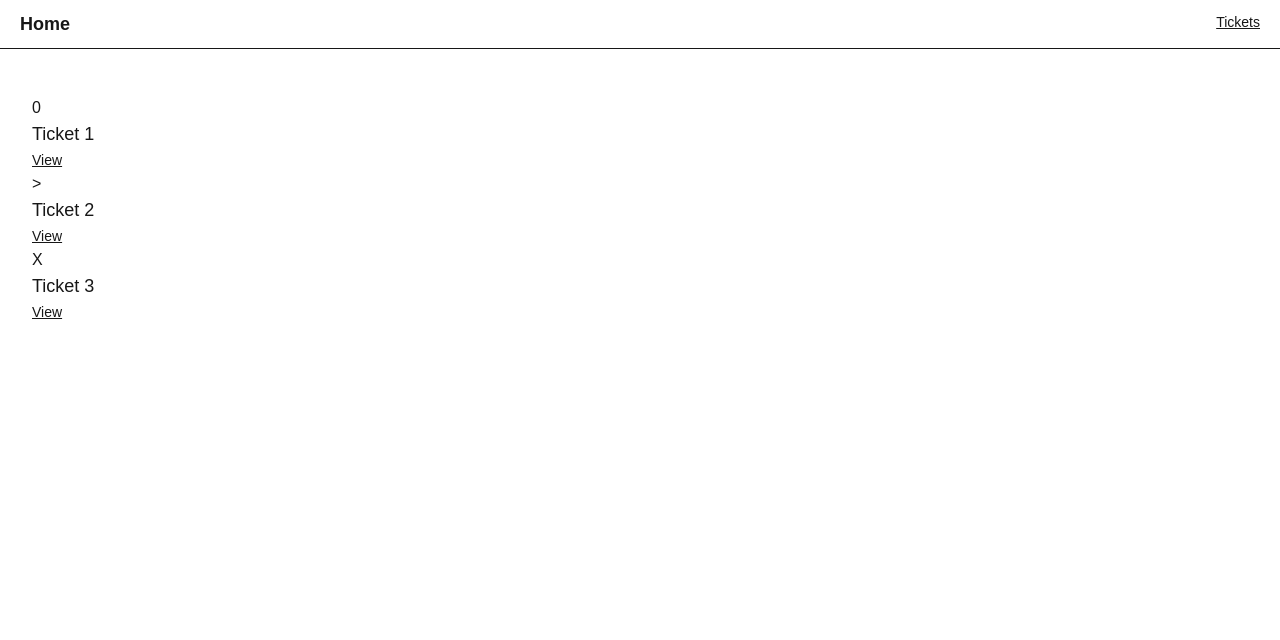
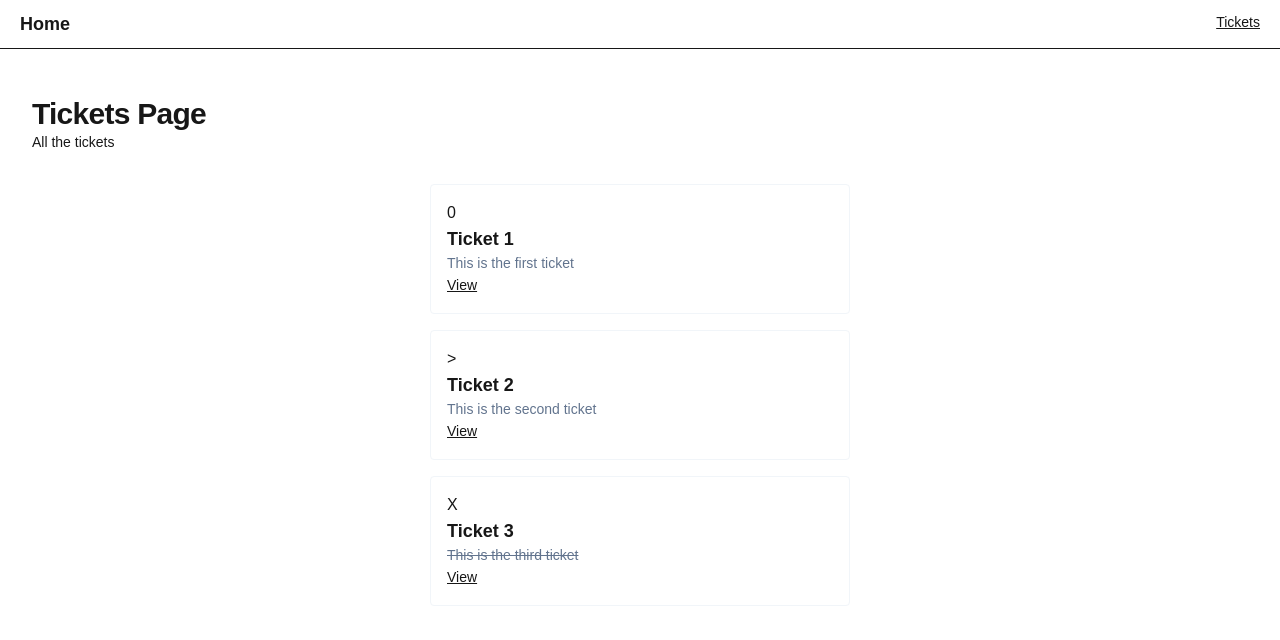
Before and after one commit to Shanto910/the-road-to-next-app, a Next.js app: page /tickets in a window 1280 px wide. Shown: the top 640 px of the page. Built offline with nearby package versions, Linux system fonts and the light colour scheme.

Commit message:
used clsx to apply conditional css classes

```diff
--- a/package.json
+++ b/package.json
@@ -11,6 +11,7 @@
 		"type": "tsc --noEmit"
 	},
 	"dependencies": {
+		"clsx": "^2.1.1",
 		"next": "15.2.1",
 		"react": "^19.0.0",
 		"react-dom": "^19.0.0"
--- a/src/app/page.tsx
+++ b/src/app/page.tsx
@@ -3,11 +3,16 @@
 
 const HomePage = () => {
 	return (
-		<div>
-			<h1 className="text-lg">Home Page</h1>
-			<Link href={ticketsPath()} className="underline">
-				Tickets
-			</Link>
+		<div className="flex-1 flex flex-col gap-y-8">
+			<div>
+				<h2 className="text-3xl font-bold tracking-tight">Home Page</h2>
+				<p className="text-sm text-muted-foreground">This is the home page</p>
+			</div>
+			<div className="flex-1 flex flex-col items-center">
+				<Link href={ticketsPath()} className="underline">
+					Go to Tickets
+				</Link>
+			</div>
 		</div>
 	);
 };
--- a/src/app/tickets/page.tsx
+++ b/src/app/tickets/page.tsx
@@ -1,3 +1,4 @@
+import clsx from 'clsx';
 import Link from 'next/link';
 import { initialTickets } from '@/data';
 import { ticketPath } from '@/paths';
@@ -9,17 +10,31 @@
 };
 const TicketsPage = () => {
 	return (
+		<div className="flex-1 flex flex-col gap-y-8">
 			<div>
+				<h2 className="text-3xl font-bold tracking-tight">Tickets Page</h2>
+				<p className="text-sm text-muted-foreground">All the tickets</p>
+			</div>
+			<div className="flex-1 flex flex-col items-center gap-y-4">
 				{initialTickets.map(ticket => (
-				<div key={ticket.id}>
+					<div
+						key={ticket.id}
+						className="max-w-[420px] w-full p-4 border border-slate-100 rounded">
 						<div>{TICKET_ICONS[ticket.status]}</div>
-					<h2 className="text-lg">{ticket.title}</h2>
+						<h3 className="text-lg font-semibold truncate">{ticket.title}</h3>
+						<p
+							className={clsx('text-sm truncate text-slate-500', {
+								'line-through': ticket.status === 'DONE',
+							})}>
+							{ticket.content}
+						</p>
 						<Link href={ticketPath(ticket.id)} className="text-sm underline">
 							View
 						</Link>
 					</div>
 				))}
 			</div>
+		</div>
 	);
 };
 
```
Also changed, not shown: 1 other file (tests, documents, lock files or other folders). Lines whose indentation alone changed are shown as unchanged.
